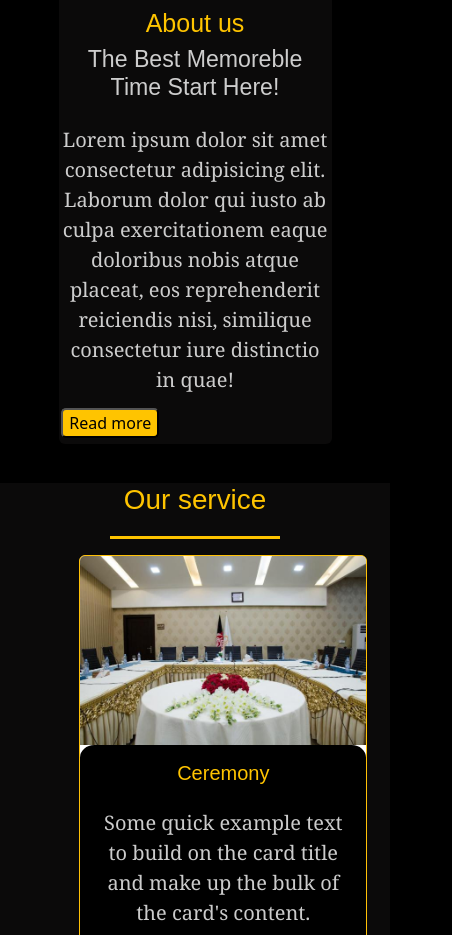
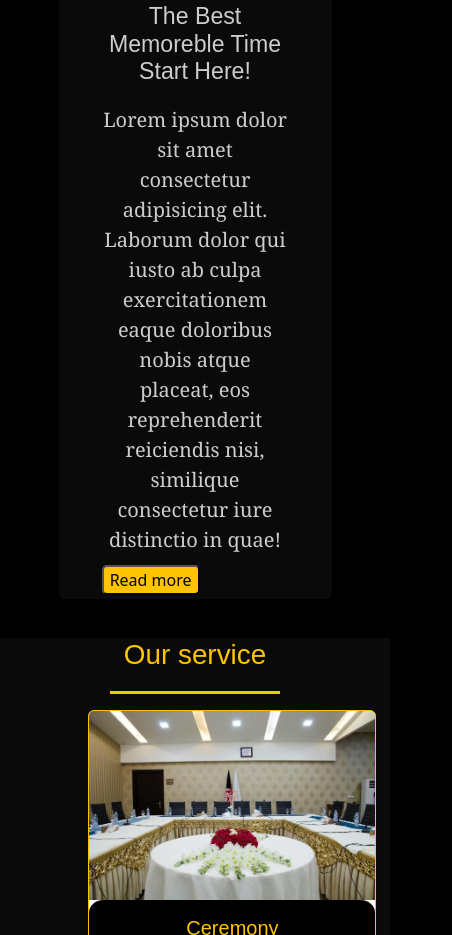
Before and after one commit to Maryamafz/Assignment5, a plain HTML site: page index.html in a window 390 px wide. Shown: the part 1065-2000 px from the top of the page, 452 px wide, since content can reach past the window. Drawn offline with nearby package versions, Linux system fonts and the light colour scheme; a web font is replaced by a local one.

Commit message:
style.css

```diff
--- a/style.css
+++ b/style.css
@@ -53,7 +53,7 @@ p {
     text-align: justify;
 }
 @media (max-width:800px) {
-  .col-lg-4{
+  .row{
     margin: 0px 12%;
   }
   h2, h3{
```
